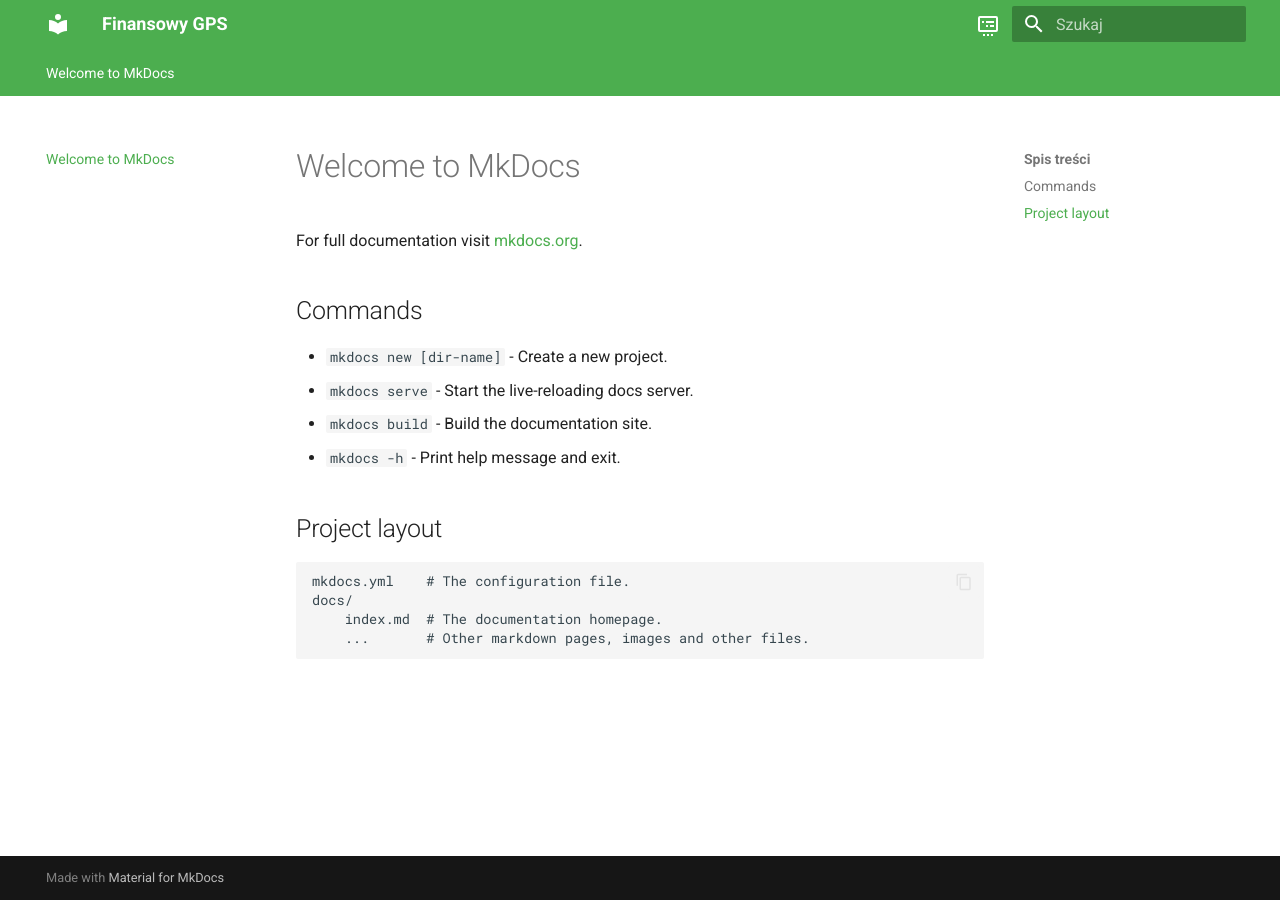
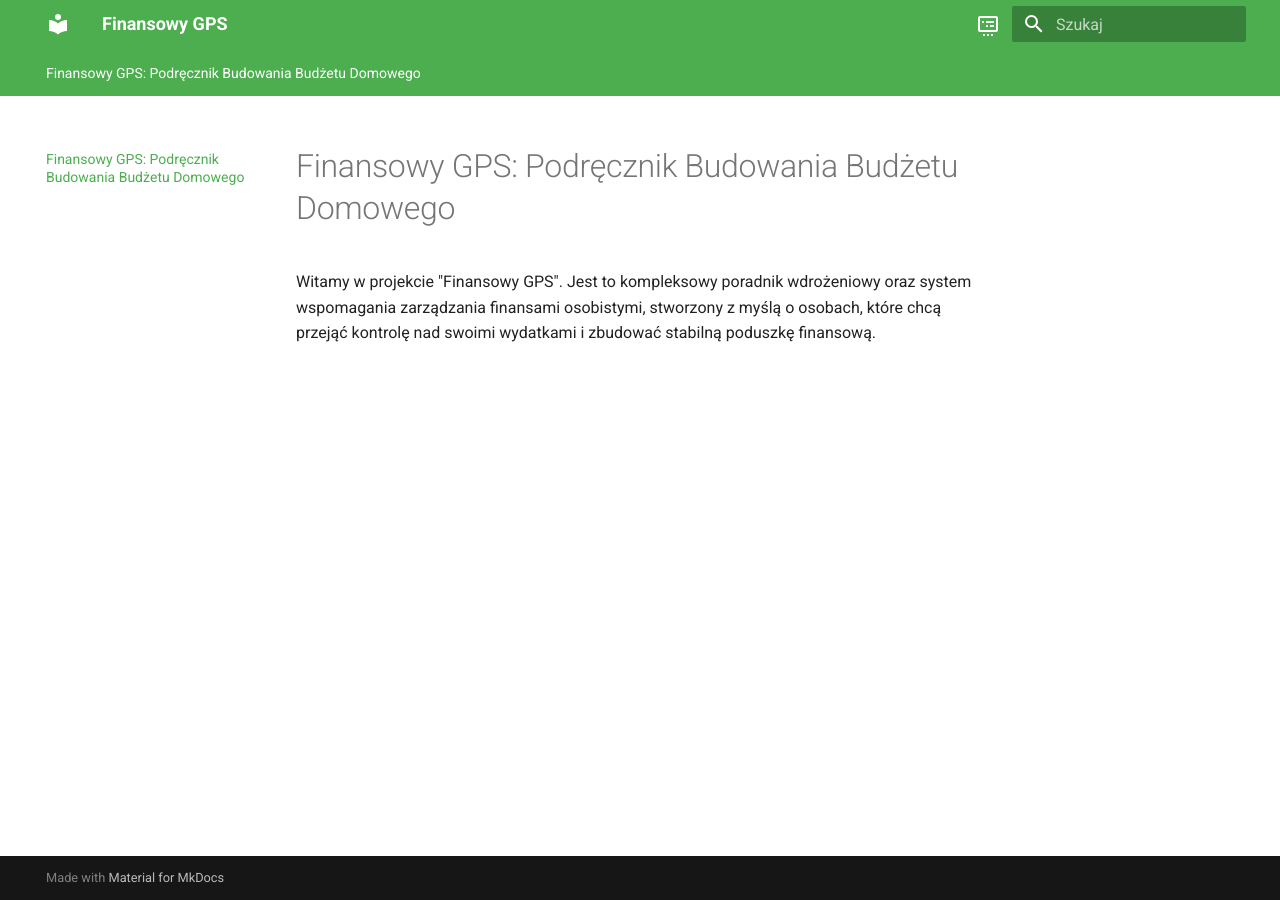
Before and after one commit to Anateims/swpz-projekt-dev, an MkDocs documentation site: the page built from docs/index.md, in a window 1280 px wide. Built offline with MkDocs 1.6.1 and Material for MkDocs 9.7.7, drawn with Linux system fonts in a browser that asks for light colours.

Commit message:
docs: utworzenie strony glownej

```diff
--- a/docs/index.md
+++ b/docs/index.md
@@ -1,17 +1,3 @@
-# Welcome to MkDocs
+# Finansowy GPS: Podręcznik Budowania Budżetu Domowego
 
-For full documentation visit [mkdocs.org](https://www.mkdocs.org).
-
-## Commands
-
-* `mkdocs new [dir-name]` - Create a new project.
-* `mkdocs serve` - Start the live-reloading docs server.
-* `mkdocs build` - Build the documentation site.
-* `mkdocs -h` - Print help message and exit.
-
-## Project layout
-
-    mkdocs.yml    # The configuration file.
-    docs/
-        index.md  # The documentation homepage.
-        ...       # Other markdown pages, images and other files.
+Witamy w projekcie "Finansowy GPS". Jest to kompleksowy poradnik wdrożeniowy oraz system wspomagania zarządzania finansami osobistymi, stworzony z myślą o osobach, które chcą przejąć kontrolę nad swoimi wydatkami i zbudować stabilną poduszkę finansową.
```
